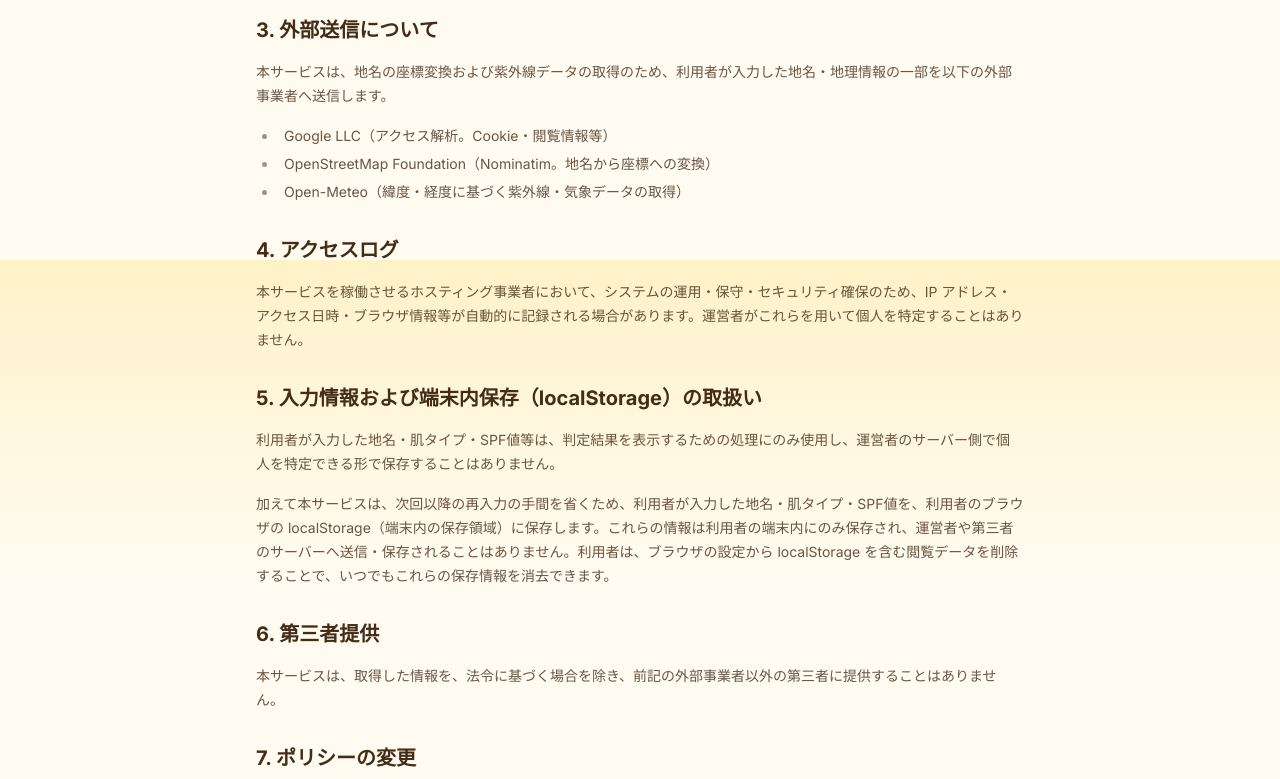
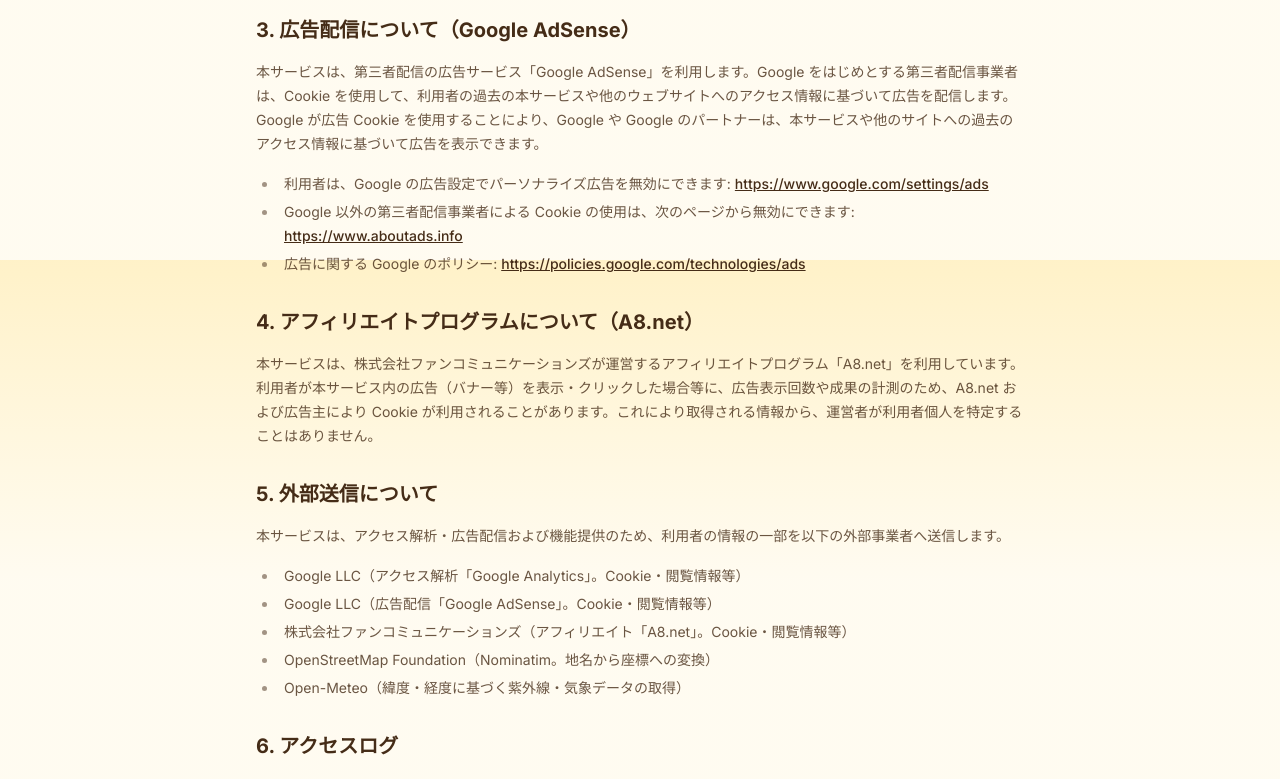
Before and after one commit to yutomiyake-pf/yakanano, a Next.js app: page /privacy in a window 1280 px wide. Shown: the part 540-1319 px from the top of the page. Built offline with nearby package versions, Linux system fonts and the light colour scheme; no server answers.

Commit message:
規約変更

```diff
--- a/app/privacy/_components/PageComponent.tsx
+++ b/app/privacy/_components/PageComponent.tsx
@@ -11,7 +11,7 @@
 
     <h2>1. 収集する情報</h2>
     <p>
-      本サービスは、利用にあたりアカウント登録を必要とせず、氏名・メールアドレス等の個人情報を利用者から直接取得することはありません。一方で、後述のアクセス解析ツールを通じて、利用状況に関する情報（閲覧ページ・端末やブラウザの種別・おおよその地域等）を
+      本サービスは、利用にあたりアカウント登録を必要とせず、氏名・メールアドレス等の個人情報を利用者から直接取得することはありません。一方で、後述のアクセス解析ツールおよび広告配信サービスを通じて、利用状況に関する情報（閲覧ページ・端末やブラウザの種別・おおよその地域等）を
       Cookie を用いて収集する場合があります。また、後述のとおり利用者の入力内容を、利用者のブラウザの
       localStorage（端末内の保存領域）に保存します。
     </p>
@@ -37,23 +37,79 @@
       </li>
     </ul>
 
-    <h2>3. 外部送信について</h2>
+    <h2>3. 広告配信について（Google AdSense）</h2>
     <p>
-      本サービスは、地名の座標変換および紫外線データの取得のため、利用者が入力した地名・地理情報の一部を以下の外部事業者へ送信します。
+      本サービスは、第三者配信の広告サービス「Google
+      AdSense」を利用します。Google
+      をはじめとする第三者配信事業者は、Cookie
+      を使用して、利用者の過去の本サービスや他のウェブサイトへのアクセス情報に基づいて広告を配信します。Google
+      が広告 Cookie を使用することにより、Google
+      や Google
+      のパートナーは、本サービスや他のサイトへの過去のアクセス情報に基づいて広告を表示できます。
     </p>
     <ul>
-      <li>Google LLC（アクセス解析。Cookie・閲覧情報等）</li>
+      <li>
+        利用者は、Google
+        の広告設定でパーソナライズ広告を無効にできます:{" "}
+        <a
+          href="https://www.google.com/settings/ads"
+          target="_blank"
+          rel="noopener noreferrer"
+        >
+          https://www.google.com/settings/ads
+        </a>
+      </li>
+      <li>
+        Google
+        以外の第三者配信事業者による Cookie の使用は、次のページから無効にできます:{" "}
+        <a
+          href="https://www.aboutads.info"
+          target="_blank"
+          rel="noopener noreferrer"
+        >
+          https://www.aboutads.info
+        </a>
+      </li>
+      <li>
+        広告に関する Google のポリシー:{" "}
+        <a
+          href="https://policies.google.com/technologies/ads"
+          target="_blank"
+          rel="noopener noreferrer"
+        >
+          https://policies.google.com/technologies/ads
+        </a>
+      </li>
+    </ul>
+
+    <h2>4. アフィリエイトプログラムについて（A8.net）</h2>
+    <p>
+      本サービスは、株式会社ファンコミュニケーションズが運営するアフィリエイトプログラム「A8.net」を利用しています。利用者が本サービス内の広告（バナー等）を表示・クリックした場合等に、広告表示回数や成果の計測のため、A8.net
+      および広告主により Cookie
+      が利用されることがあります。これにより取得される情報から、運営者が利用者個人を特定することはありません。
+    </p>
+
+    <h2>5. 外部送信について</h2>
+    <p>
+      本サービスは、アクセス解析・広告配信および機能提供のため、利用者の情報の一部を以下の外部事業者へ送信します。
+    </p>
+    <ul>
+      <li>Google LLC（アクセス解析「Google Analytics」。Cookie・閲覧情報等）</li>
+      <li>Google LLC（広告配信「Google AdSense」。Cookie・閲覧情報等）</li>
+      <li>
+        株式会社ファンコミュニケーションズ（アフィリエイト「A8.net」。Cookie・閲覧情報等）
+      </li>
       <li>OpenStreetMap Foundation（Nominatim。地名から座標への変換）</li>
       <li>Open-Meteo（緯度・経度に基づく紫外線・気象データの取得）</li>
     </ul>
 
-    <h2>4. アクセスログ</h2>
+    <h2>6. アクセスログ</h2>
     <p>
       本サービスを稼働させるホスティング事業者において、システムの運用・保守・セキュリティ確保のため、IP
       アドレス・アクセス日時・ブラウザ情報等が自動的に記録される場合があります。運営者がこれらを用いて個人を特定することはありません。
     </p>
 
-    <h2>5. 入力情報および端末内保存（localStorage）の取扱い</h2>
+    <h2>7. 入力情報および端末内保存（localStorage）の取扱い</h2>
     <p>
       利用者が入力した地名・肌タイプ・SPF値等は、判定結果を表示するための処理にのみ使用し、運営者のサーバー側で個人を特定できる形で保存することはありません。
     </p>
@@ -63,16 +119,20 @@
       localStorage を含む閲覧データを削除することで、いつでもこれらの保存情報を消去できます。
     </p>
 
-    <h2>6. 第三者提供</h2>
+    <h2>8. 第三者提供</h2>
     <p>
       本サービスは、取得した情報を、法令に基づく場合を除き、前記の外部事業者以外の第三者に提供することはありません。
     </p>
 
-    <h2>7. ポリシーの変更</h2>
+    <h2>9. ポリシーの変更</h2>
     <p>
       本ポリシーの内容は、必要に応じて変更することがあります。変更後の内容は、本ページに掲載した時点で効力を生じるものとします。
     </p>
 
-    <p>制定日: 2026年7月6日</p>
+    <p>
+      制定日: 2026年7月6日
+      <br />
+      最終改定日: 2026年7月15日
+    </p>
   </article>
 );
--- a/app/terms/_components/PageComponent.tsx
+++ b/app/terms/_components/PageComponent.tsx
@@ -1,3 +1,4 @@
+import Link from "next/link";
 import { SITE_COMPANY, SITE_NAME } from "../../../constants/site";
 
 export const PageComponent = () => (
@@ -13,6 +14,13 @@
     <h2>1. サービス内容</h2>
     <p>
       本サービスは、利用者が入力した地名・肌タイプ・日焼け止めのSPF値をもとに、外部の気象・地図サービスから取得した紫外線指数（UVインデックス）を用いて、日焼けまでの目安時間や推奨される紫外線対策を表示する、無料の情報提供サービスです。
+    </p>
+    <p>
+      本サービスには、運営費用に充てるため、第三者配信の広告（Google
+      AdSense）およびアフィリエイト広告を掲載します。広告における Cookie
+      の取扱い等は
+      <Link href="/privacy">プライバシーポリシー</Link>
+      をご確認ください。
     </p>
 
     <h2>2. 免責事項</h2>
```
